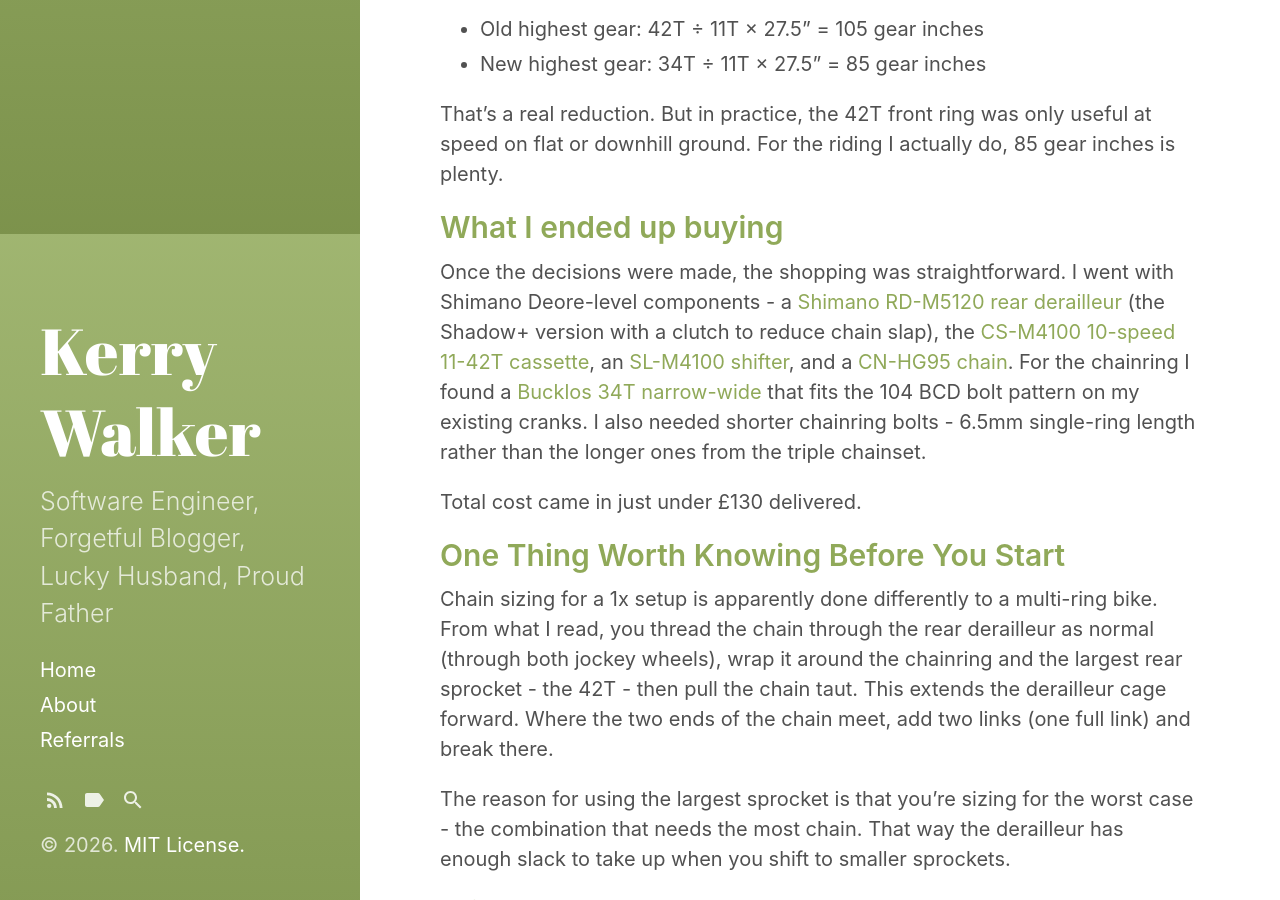
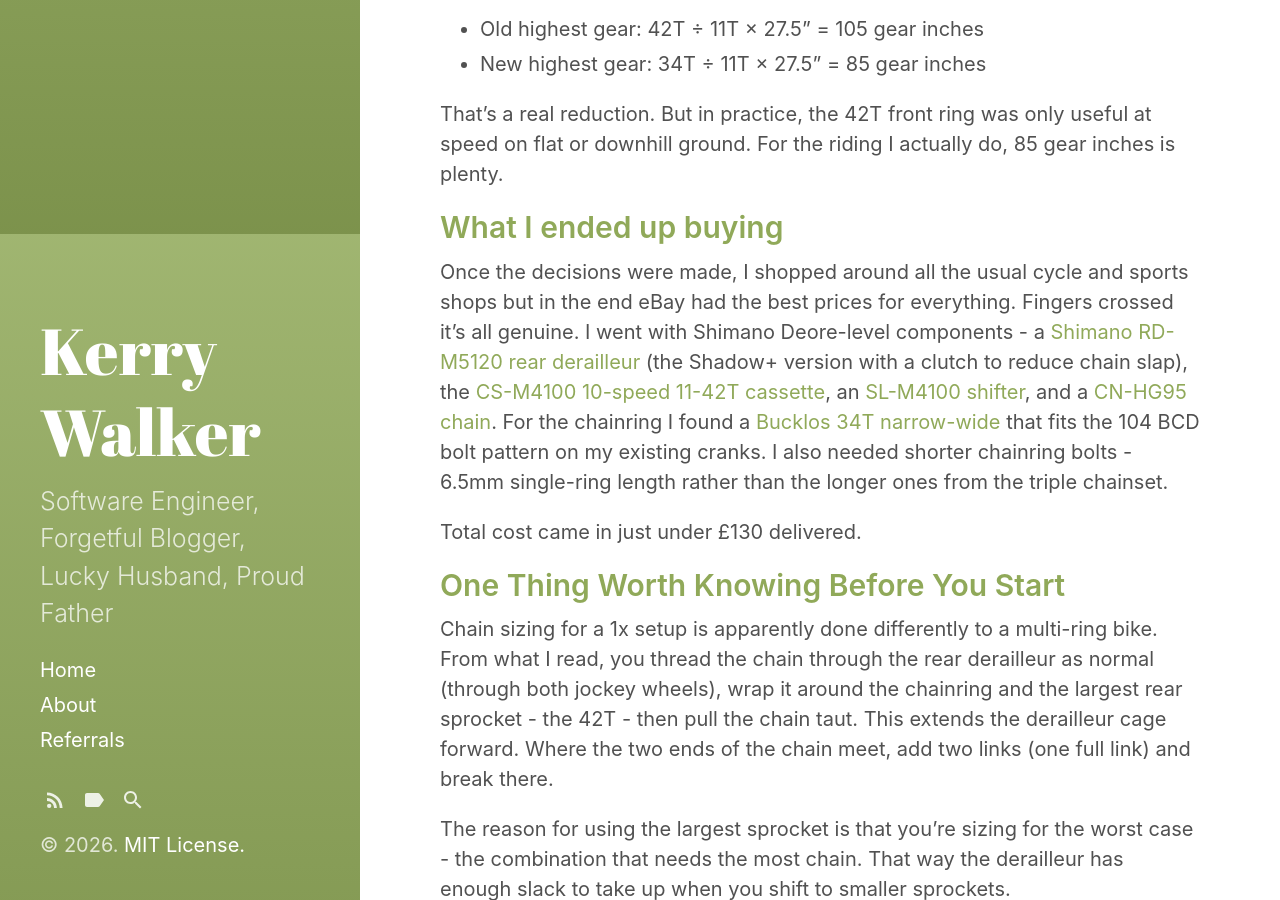
Before and after one commit to KerryWalker/KerryWalker.github.io, a Jekyll site: the page built from _posts/2026-04-18-converting-to-1x10-speed.md, in a window 1280 px wide and 900 px high, scrolled down 3366 px. Built offline with Jekyll 4.4.1, drawn with Linux system fonts in a browser that asks for light colours; comment, search, counter and statistics services are not loaded.

Commit message:
Add note about shopping around for 1x10 parts

```diff
--- a/_posts/2026-04-18-converting-to-1x10-speed.md
+++ b/_posts/2026-04-18-converting-to-1x10-speed.md
@@ -82,7 +82,7 @@ That's a real reduction. But in practice, the 42T front ring was only useful at
 
 ## What I ended up buying
 
-Once the decisions were made, the shopping was straightforward. I went with Shimano Deore-level components - a [Shimano RD-M5120 rear derailleur](https://ebay.us/vZ4djd) (the Shadow+ version with a clutch to reduce chain slap), the [CS-M4100 10-speed 11-42T cassette](https://ebay.us/Lrmi5r), an [SL-M4100 shifter](https://ebay.us/U2XGyD), and a [CN-HG95 chain](https://ebay.us/sHjqfW). For the chainring I found a [Bucklos 34T narrow-wide](https://ebay.us/pXW8gT) that fits the 104 BCD bolt pattern on my existing cranks. I also needed shorter chainring bolts - 6.5mm single-ring length rather than the longer ones from the triple chainset.
+Once the decisions were made, I shopped around all the usual cycle and sports shops but in the end eBay had the best prices for everything. Fingers crossed it's all genuine. I went with Shimano Deore-level components - a [Shimano RD-M5120 rear derailleur](https://ebay.us/vZ4djd) (the Shadow+ version with a clutch to reduce chain slap), the [CS-M4100 10-speed 11-42T cassette](https://ebay.us/Lrmi5r), an [SL-M4100 shifter](https://ebay.us/U2XGyD), and a [CN-HG95 chain](https://ebay.us/sHjqfW). For the chainring I found a [Bucklos 34T narrow-wide](https://ebay.us/pXW8gT) that fits the 104 BCD bolt pattern on my existing cranks. I also needed shorter chainring bolts - 6.5mm single-ring length rather than the longer ones from the triple chainset.
 
 Total cost came in just under £130 delivered.
 
```
